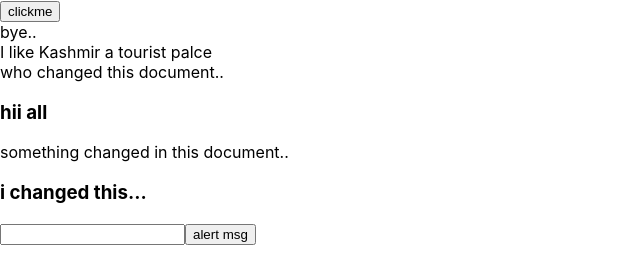
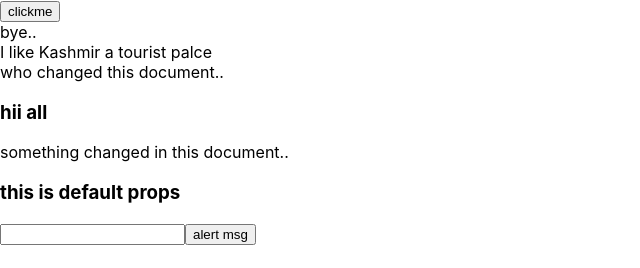
Before and after one commit to Nirmalkumar-99/ekart, a React (Create React App) app: page / in a window 1280 px wide. Shown: the top 268 px of the page, without its empty margins (0-640 px from the left). Built offline with nearby package versions, Linux system fonts and the light colour scheme.

Commit message:
default pros

```diff
--- a/src/index.js
+++ b/src/index.js
@@ -8,17 +8,20 @@ class First extends React.Component
 
     render()
     {
-      const prop="i changed this...";
+
         return(
             <div>
                who changed this document..
-              <Header val={prop} />
+              <Header val={this.props.val} />
               <Alrt />
 
             </div>
 
         );
     }
+}
+First.defaultProps={
+  val:"this is default props"
 }
 class Header extends React.Component
 {
```
Also changed, not shown: 2 other files (tests, documents, lock files or other folders).
